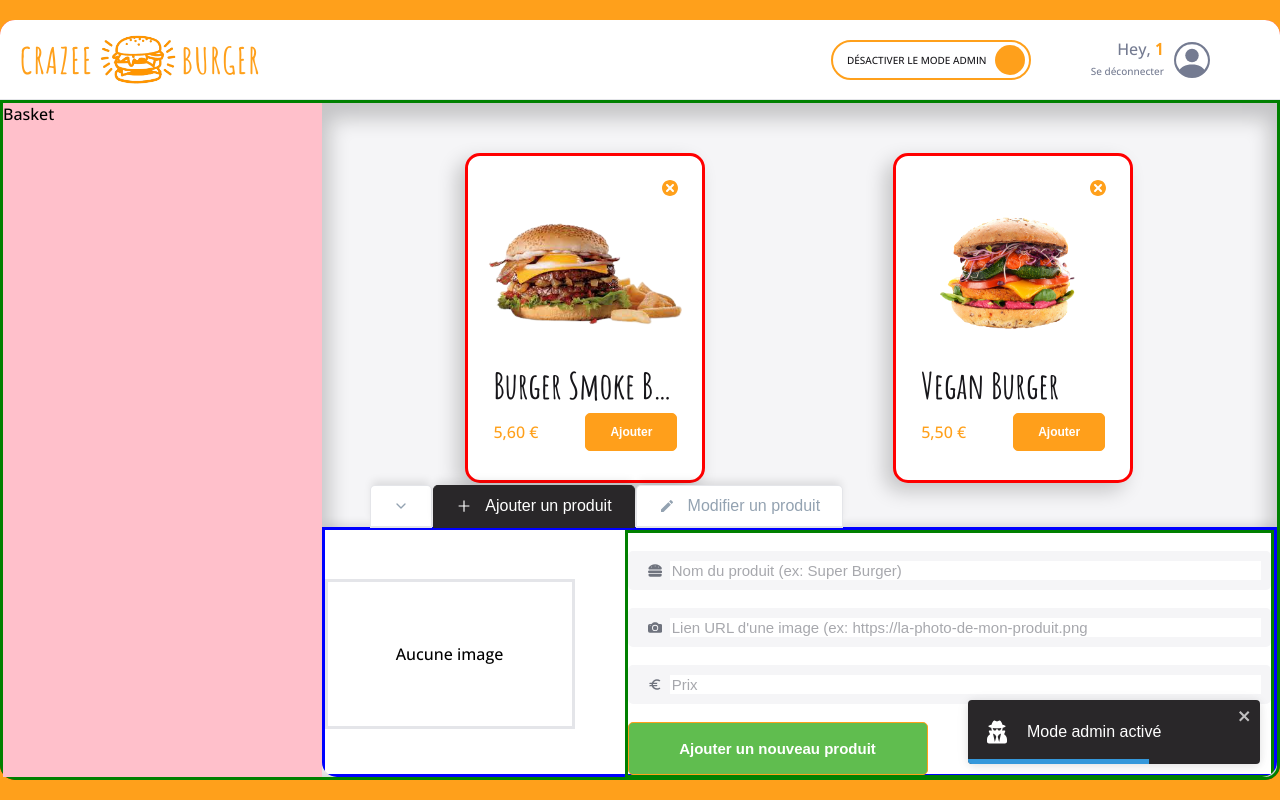
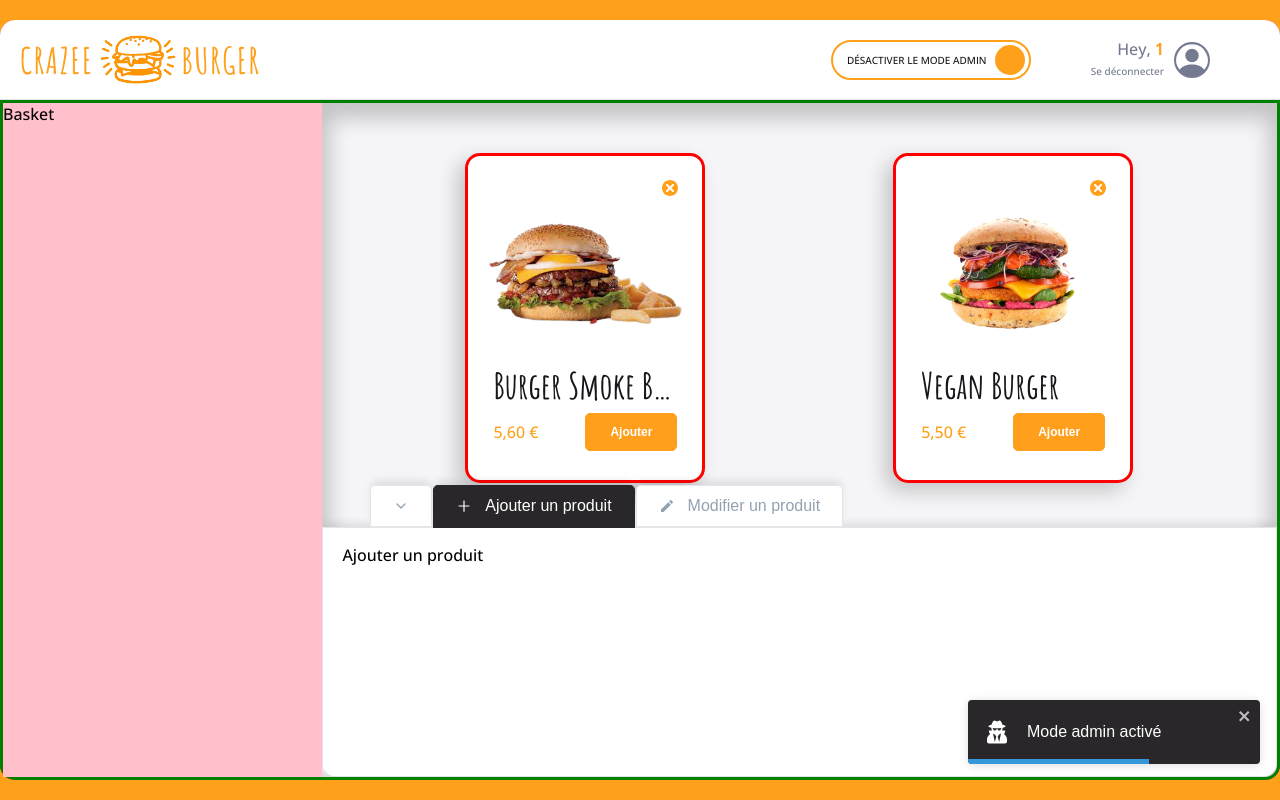
Before and after one commit to YoannDrx/crazee-burger, a React (Create React App) app: page /order/1 in a window 1280 px wide. Both pictures are taken after a click on the label 930 px from the left and 59 px from the top of the page. Built offline with nearby package versions, Linux system fonts and the light colour scheme.

Commit message:
clean F07

```diff
--- a/src/components/pages/order/Main/MainRightSide/Admin/AdminPanel.js
+++ b/src/components/pages/order/Main/MainRightSide/Admin/AdminPanel.js
@@ -1,49 +1,20 @@
-import { useContext, useState } from "react";
-import styled from "styled-components";
-import OrderContext from "../../../../../../context/OrderContext";
-import { theme } from "../../../../../../theme";
-import { getTabSelected, tabsConfig } from "./tabsConfig";
-import PrimaryButton from "../../../../../reusable-ui/PrimaryButton";
-import TextInput from "../../../../../reusable-ui/TextInput";
-import { FaHamburger } from "react-icons/fa";
-import { BsFillCameraFill } from "react-icons/bs";
-import { MdOutlineEuro } from "react-icons/md";
-import { hover } from "@testing-library/user-event/dist/hover";
+import { useContext } from "react"
+import styled from "styled-components"
+import OrderContext from "../../../../../../context/OrderContext"
+import { theme } from "../../../../../../theme"
+import { getTabSelected, tabsConfig } from "./tabsConfig"
 
 export default function AdminPanel() {
-    const { currentTabSelected } = useContext(OrderContext);
-    const [imageUrl, setImageUrl] = useState("");
+  const { currentTabSelected } = useContext(OrderContext)
 
-    const tabs = tabsConfig;
-    const tabSelected = getTabSelected(tabs, currentTabSelected);
-
-    const handleSubmit = (e) => {
-        e.preventDefault();
-        console.log("submit");
-    };
-
-    const adminInput = {
-        padding: "10px",
-        background: `${theme.colors.background_white}`,
-    };
-
-    const buttonStyles = {
-        backgroundColor: `${theme.colors.success}`,
-        width: "300px",
-    };
+  const tabs = tabsConfig
+  const tabSelected = getTabSelected(tabs, currentTabSelected)
 
   return (
-        <AdminPanelStyled className="adminPanel">
-            {/* <p>{tabSelected && tabSelected.label}</p> */}
-            <div className="imageContainer">{imageUrl.trim() !== "" ? <img src={imageUrl} alt="" /> : <p>Aucune image</p>}</div>
-            <form onSubmit={handleSubmit}>
-                <TextInput Icon={<FaHamburger className="icon" />} placeholder="Nom du produit (ex: Super Burger)" style={adminInput} />
-                <TextInput Icon={<BsFillCameraFill className="icon" />} placeholder="Lien URL d'une image (ex: https://la-photo-de-mon-produit.png" style={adminInput} />
-                <TextInput Icon={<MdOutlineEuro className="icon" />} placeholder="Prix" style={adminInput} />
-                <PrimaryButton id="customButton" type="submit" label="Ajouter un nouveau produit" style={buttonStyles} />
-            </form>
+    <AdminPanelStyled>
+      <p>{tabSelected && tabSelected.label}</p>
     </AdminPanelStyled>
-    );
+  )
 }
 
 const AdminPanelStyled = styled.div`
@@ -51,37 +22,8 @@ const AdminPanelStyled = styled.div`
   background: ${theme.colors.white};
   border: 1px solid ${theme.colors.greyLight};
   box-shadow: ${theme.shadows.subtle};
-    border: 3px solid blue;
-    display: grid;
-    grid-template-columns: 300px 3fr;
-    align-items: center;
 
-    .imageContainer {
-        width: 250px;
-        height: 150px;
-        border: 3px solid ${theme.colors.greyLight};
-        display: flex;
-        justify-content: center;
-        align-items: center;
-        grid-column: 1 / 2;
+  p {
+    padding: 0 20px;
   }
-
-    form {
-        border: 3px solid green;
-        grid-column: 2 / 4; // S'assurer que le formulaire prend 3fr
-    }
-
-    img {
-        border: 3px solid red;
-        width: 100%;
-    }
-
-    .icon {
-        display: flex;
-        justify-content: center;
-        align-items: center;
-        font-size: ${theme.fonts.size.SM};
-        margin-left: 10px;
-        color: ${theme.colors.greyDark};
-    }
-`;
+`
```
Lines whose indentation alone changed are shown as unchanged.
